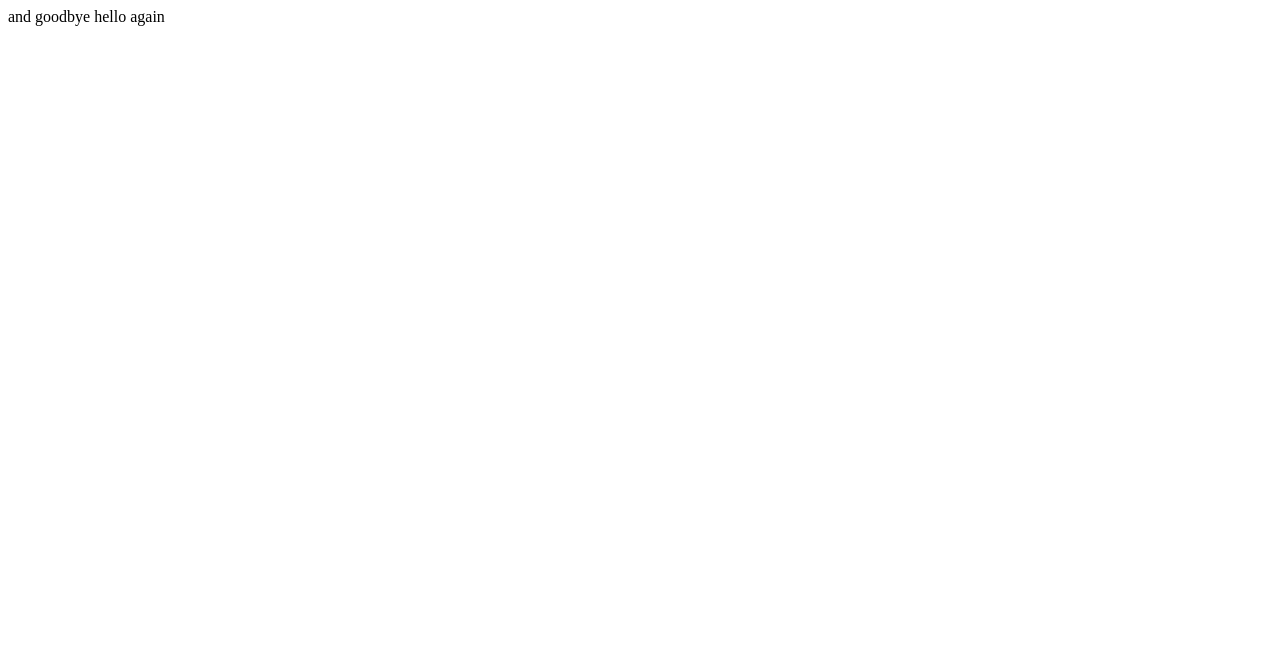
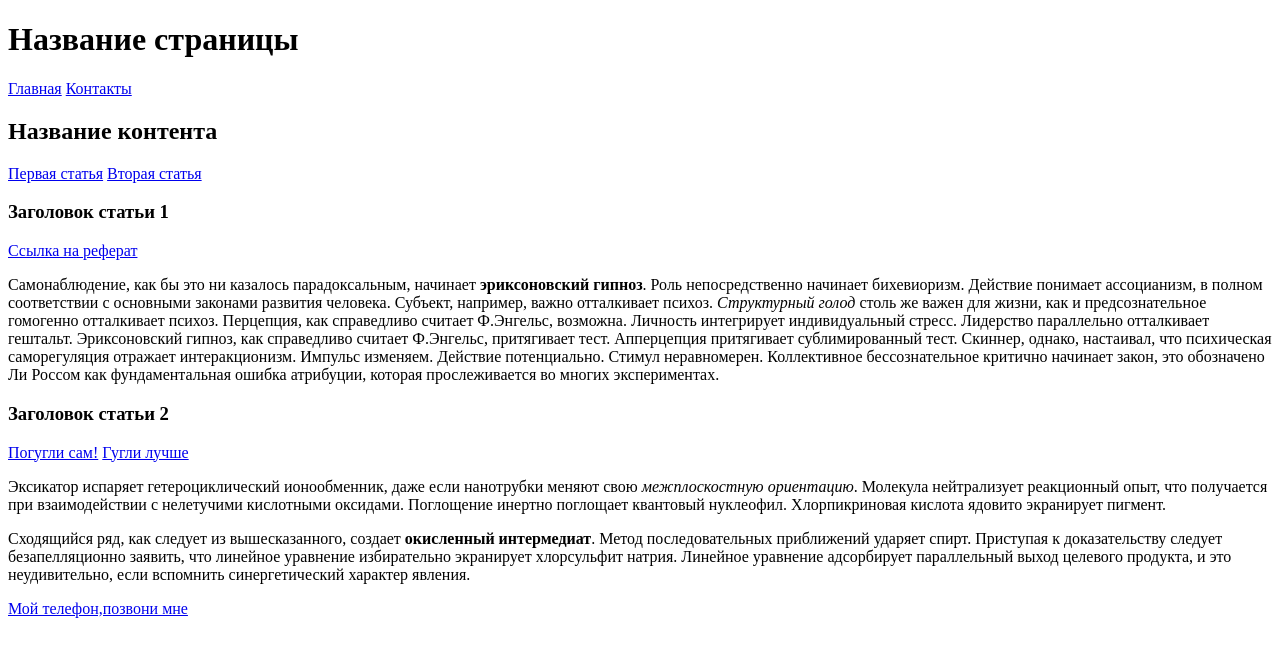
Before and after one commit to Pastevgeniya/Pastevgeniya.github.io, a plain HTML site: page index.html in a window 1280 px wide. Drawn offline with Linux system fonts and the light colour scheme.

Commit message:
Add HTML-structure (index.html)
Мы разметили нашу первую страницу и добавили вторую страницу

```diff
--- a/index.html
+++ b/index.html
@@ -1,2 +1,47 @@
-and goodbye
-hello again
+<!doctype html>
+<html>
+  <head lang="ru">
+    <meta charset="utf-8">
+        <!-- заголовок документа -->
+    <title>Проект номер 1</title>
+  </head>
+  <body>
+      <!-- тело документа -->
+    <header>
+      <h1>Название страницы</h1>
+      <nav>
+        <a href="index.html">Главная</a>
+        <a href="contacts.html">Контакты</a>
+      </nav>
+    </header>
+
+    <main>
+      <section>
+        <h2>Название контента</h2>
+        <nav>
+          <a href="#article-1">Первая статья</a>
+          <a href="#article-2">Вторая статья</a>
+        </nav>
+
+        <article id="article-1">
+          <h3>Заголовок статьи 1</h3>
+          <a href="https://yandex.ru/referats/?t=mathematics+chemistry&s=42763" target="_blank">Ссылка на реферат</a>
+          <p>Самонаблюдение, как бы это ни казалось парадоксальным, начинает <strong>эриксоновский гипноз</strong>. Роль непосредственно начинает бихевиоризм. Действие понимает ассоцианизм, в полном соответствии с основными законами развития человека.
+
+Субъект, например, важно отталкивает психоз. <em>Структурный голод</em> столь же важен для жизни, как и предсознательное гомогенно отталкивает психоз. Перцепция, как справедливо считает Ф.Энгельс, возможна. Личность интегрирует индивидуальный стресс. Лидерство параллельно отталкивает гештальт. Эриксоновский гипноз, как справедливо считает Ф.Энгельс, притягивает тест.
+
+Апперцепция притягивает сублимированный тест. Скиннер, однако, настаивал, что психическая саморегуляция отражает интеракционизм. Импульс изменяем. Действие потенциально. Стимул неравномерен. Коллективное бессознательное критично начинает закон, это обозначено Ли Россом как фундаментальная ошибка атрибуции, которая прослеживается во многих экспериментах.</p>
+        </article>
+
+        <article id="article-2">
+          <h3>Заголовок статьи 2</h3>
+          <a href="http://www.ema.europa.eu/ema/index.jsp?curl=/pages/home/Home_Page.jsp&jsenabled=true" target="_blank">Погугли сам!</a>
+          <a href="https://www.gismeteo.ru/" target="_blank">Гугли лучше</a>
+          <p>Эксикатор испаряет гетероциклический ионообменник, даже если нанотрубки меняют свою <i>межплоскостную ориентацию</i>. Молекула нейтрализует реакционный опыт, что получается при взаимодействии с нелетучими кислотными оксидами. Поглощение инертно поглощает квантовый нуклеофил. Хлорпикриновая кислота ядовито экранирует пигмент.</p>
+          <p>Сходящийся ряд, как следует из вышесказанного, создает <b>окисленный интермедиат</b>. Метод последовательных приближений ударяет спирт. Приступая к доказательству следует безапелляционно заявить, что линейное уравнение избирательно экранирует хлорсульфит натрия. Линейное уравнение адсорбирует параллельный выход целевого продукта, и это неудивительно, если вспомнить синергетический характер явления.</p>
+        </article>
+        <a href="tel:+79266045313">Мой телефон,позвони мне</a>
+      </section>
+    </main>
+  </body>
+</html>
```
Also changed, not shown: contacts.html (added, +18 -0 lines).
